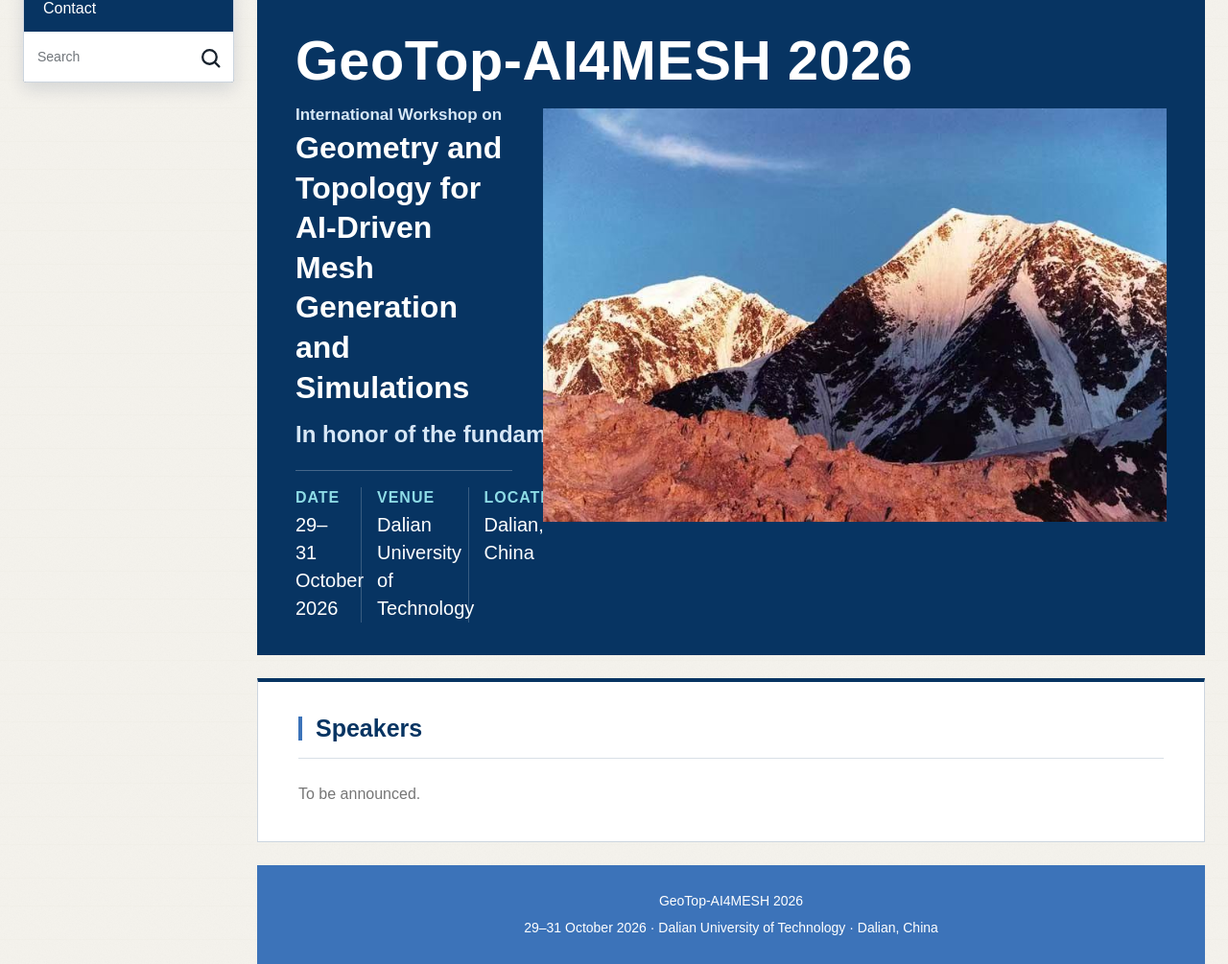
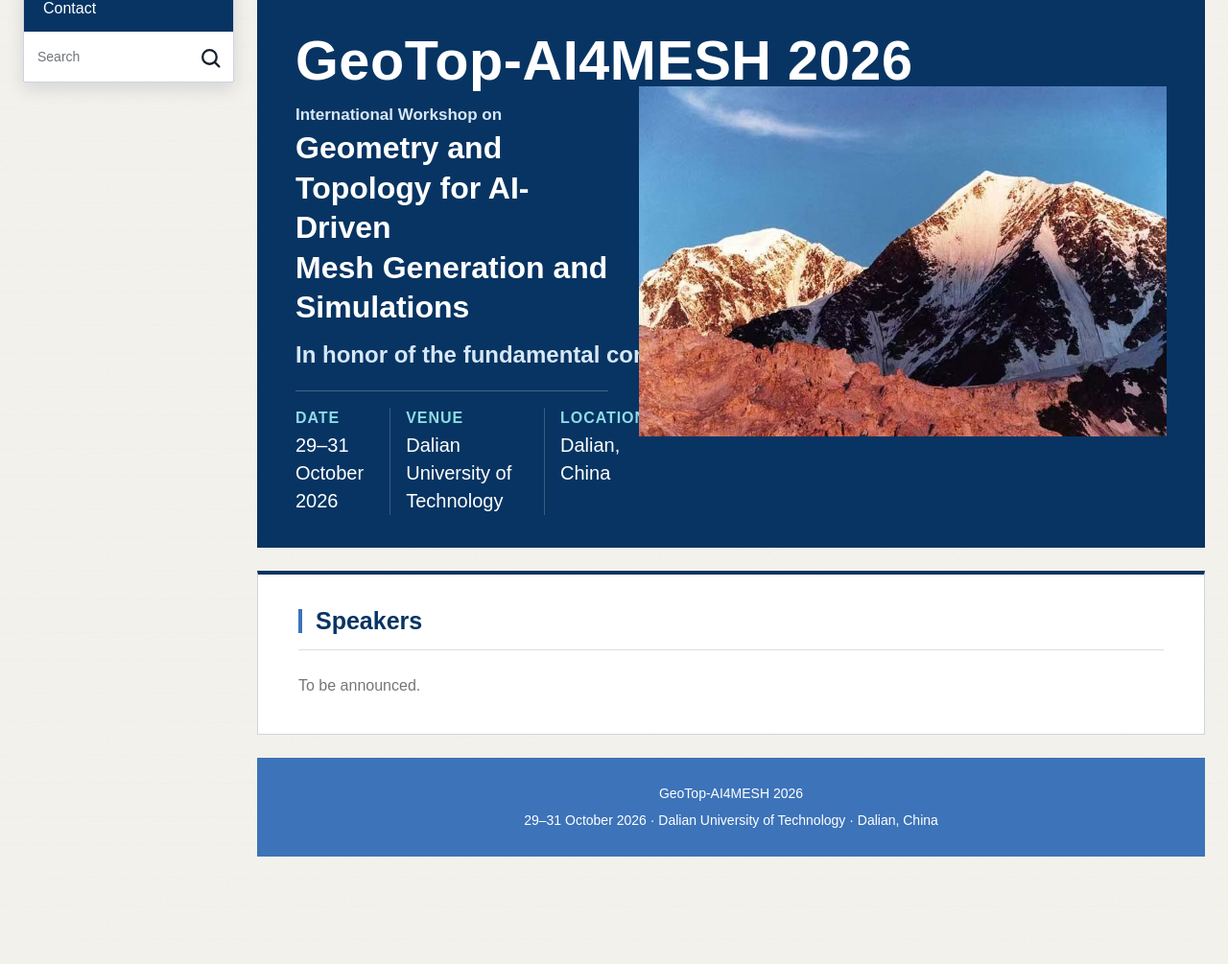
Before and after one commit to FHCCT/AI4MESH-WEB, a Jekyll site: the page built from speakers.md, in a window 1280 px wide and 1400 px high, scrolled down 179 px. Shown: the part 395-1400 px from the top of the window at 96% size. Built offline with Jekyll 4.4.1, drawn with Linux system fonts in a browser that asks for light colours; after the commit the page ends 1467 px from its top, so only the background shows below that.

```diff
--- a/assets/css/main.css
+++ b/assets/css/main.css
@@ -1577,7 +1577,7 @@
   .hero-info-card {
     position: static;
     display: grid;
-    grid-template-columns: minmax(0, 1fr) 650px;
+    grid-template-columns: minmax(0, 1fr) 550px;
     gap: 32px;
     align-items: stretch;
     width: 100%;
```
